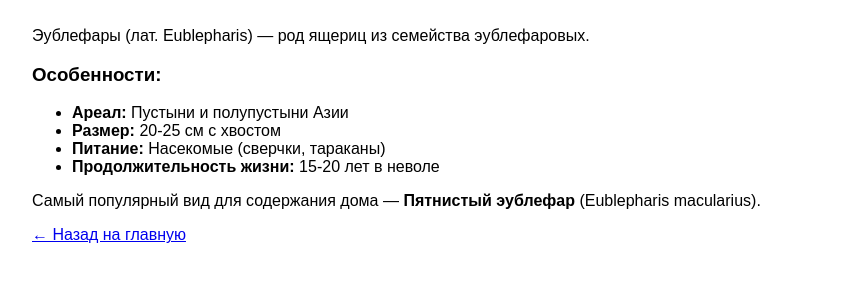
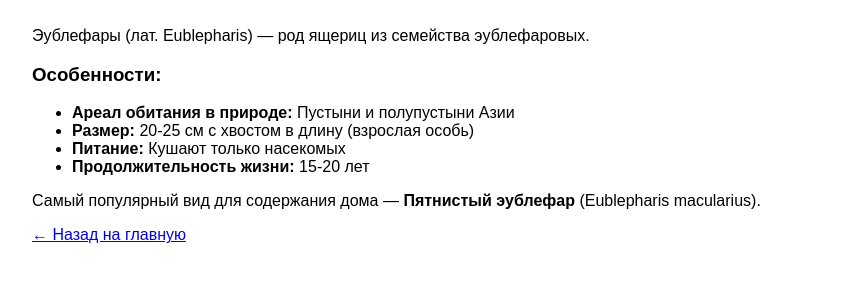
Before and after one commit to Ligyxa/ahrenet_ne_vstat, a plain HTML site: page about.html in a window 1280 px wide. Shown: the part 168-450 px from the top of the page, without its empty margins (208-1071 px from the left). Drawn offline with Linux system fonts and the light colour scheme.

Commit message:
очом

```diff
--- a/about.html
+++ b/about.html
@@ -22,10 +22,10 @@
 
     <h3>Особенности:</h3>
     <ul>
-        <li><strong>Ареал:</strong> Пустыни и полупустыни Азии</li>
-        <li><strong>Размер:</strong> 20-25 см с хвостом</li>
-        <li><strong>Питание:</strong> Насекомые (сверчки, тараканы)</li>
-        <li><strong>Продолжительность жизни:</strong> 15-20 лет в неволе</li>
+        <li><strong>Ареал обитания в природе:</strong> Пустыни и полупустыни Азии</li>
+        <li><strong>Размер:</strong> 20-25 см с хвостом в длину (взрослая особь)</li>
+        <li><strong>Питание:</strong> Кушают только насекомых</li>
+        <li><strong>Продолжительность жизни:</strong> 15-20 лет </li>
     </ul>
 
     <p>Самый популярный вид для содержания дома — <strong>Пятнистый эублефар</strong> (Eublepharis macularius).</p>
```
